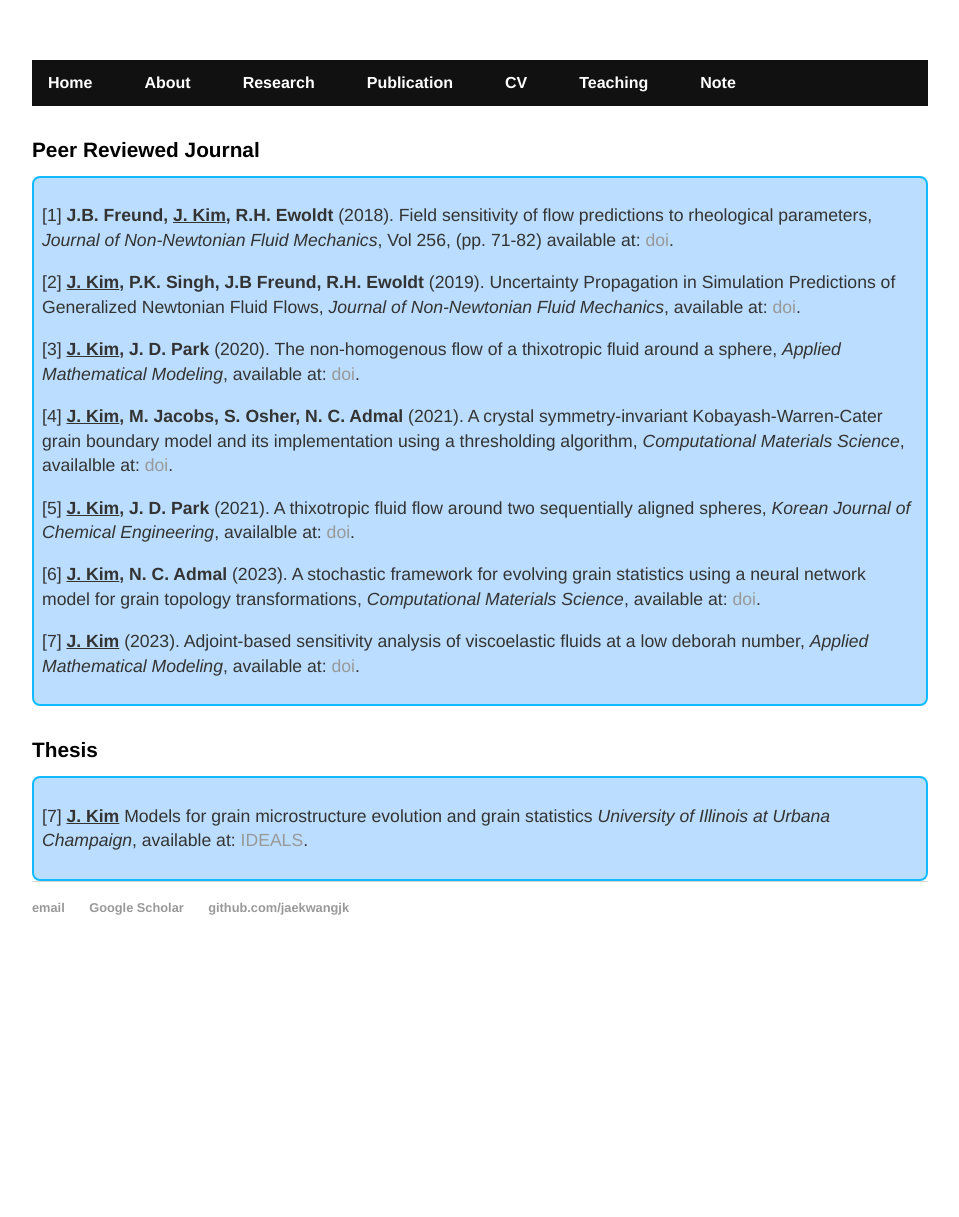
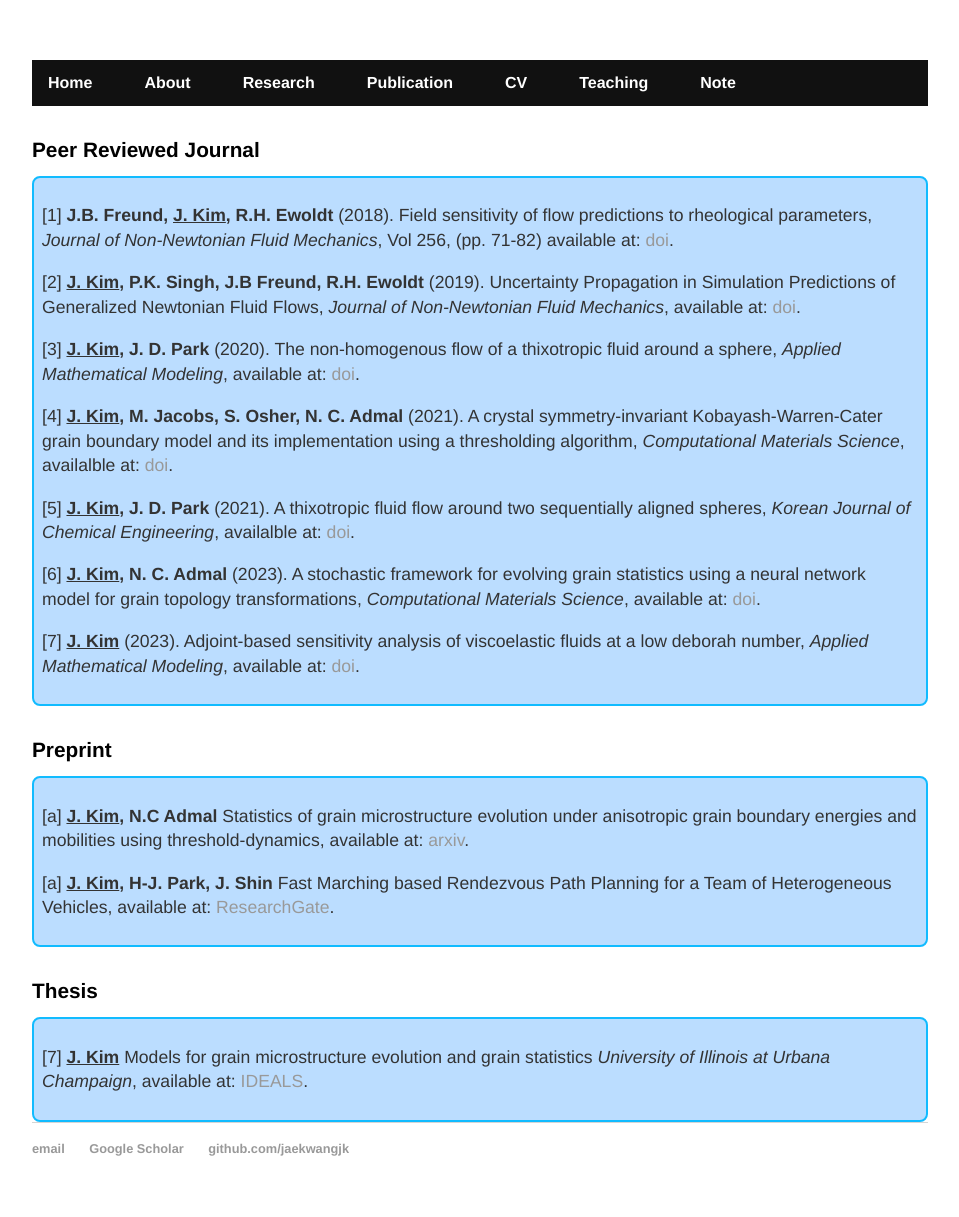
Before and after one commit to jaekwangjk/jaekwangjk.github.io, a Jekyll site: the page built from publication.html, in a window 1280 px wide. Shown: the whole page, without its empty margins (160-1119 px from the left). Built offline with Jekyll 4.4.1, drawn with Linux system fonts in a browser that asks for light colours; before the commit the page ends 976 px from its top, so only the background shows below that.

Commit message:
Update publication.html

```diff
--- a/publication.html
+++ b/publication.html
@@ -52,11 +52,30 @@ title: Jaekwang Kim
 	<p>
 	[7] <strong><u>J. Kim</u> </strong>
 	(2023). Adjoint-based sensitivity analysis of viscoelastic fluids at a low deborah number,
-	<em> Applied Mathematical Modeling</em>, available at: <a class="two" href="https://doi.org/10.1016/j.apm.2022.10.044">doi</a>.
+	<em> Applied Mathematical Modeling</em>, available at: <a class="two" href="https://www.researchgate.net/profile/Jaekwang-Kim/publication/373237469_Fast_Marching_based_Rendezvous_Path_Planning_for_a_Team_of_Heterogeneous_Vehicles/links/64e20015caf5ff5cd0cc02fb/Fast-Marching-based-Rendezvous-Path-Planning-for-a-Team-of-Heterogeneous-Vehicles.pdf">doi</a>.
 	</p>
 
 
 	</div>
+
+	<br>
+	<h1> Preprint </h1>
+	<div class="rounded">
+
+	<p>
+	[a] <strong><u>J. Kim</u>, N.C Admal </strong>
+	Statistics of grain microstructure evolution under anisotropic grain boundary energies and mobilities using threshold-dynamics, available at: <a class="two" href="https://arxiv.org/abs/2309.09243">arxiv</a>.
+	</p>
+
+
+	<p>
+	[a] <strong><u>J. Kim</u>, H-J. Park, J. Shin </strong>
+	Fast Marching based Rendezvous Path Planning for a Team of Heterogeneous Vehicles, available at: <a class="two" href="https://arxiv.org/abs/2309.09243">ResearchGate</a>.
+	</p>
+
+
+	</div>
+
 
 	<br>
 
```
Also changed, not shown: other parts of publication.html (+1 -1 lines).
